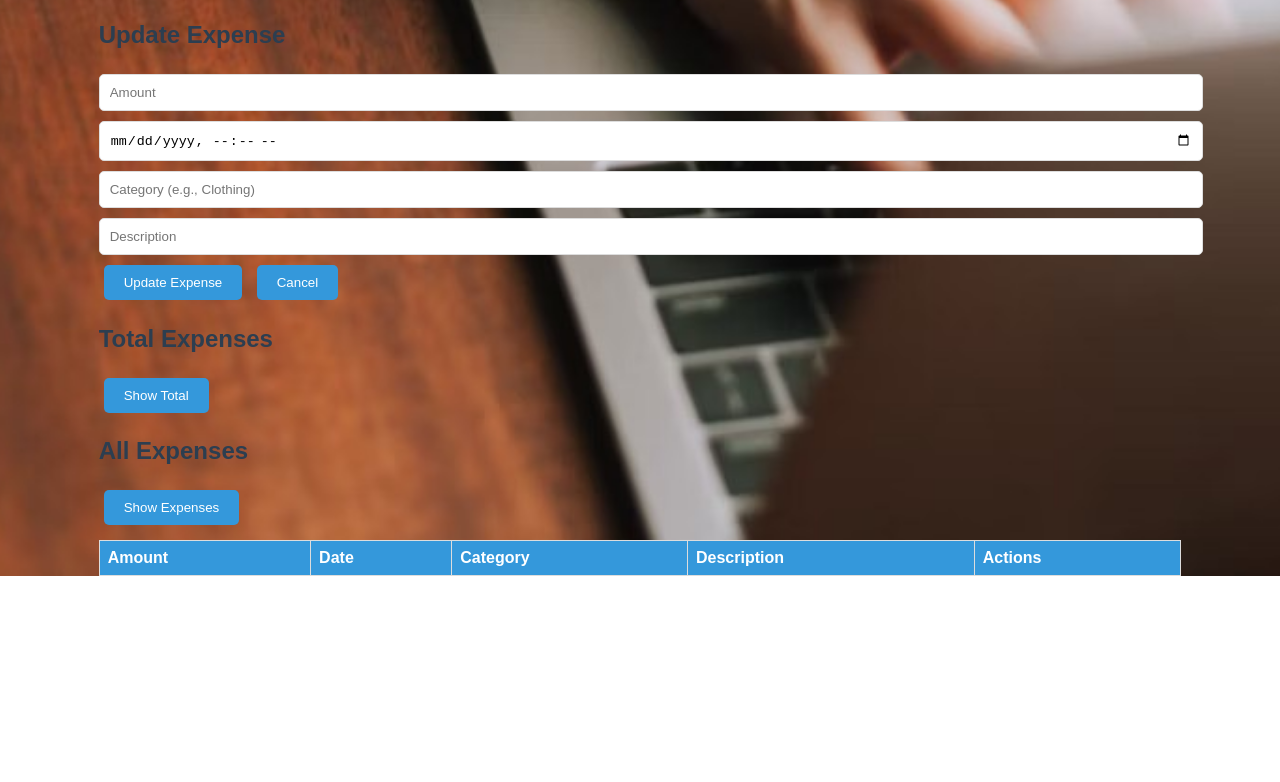
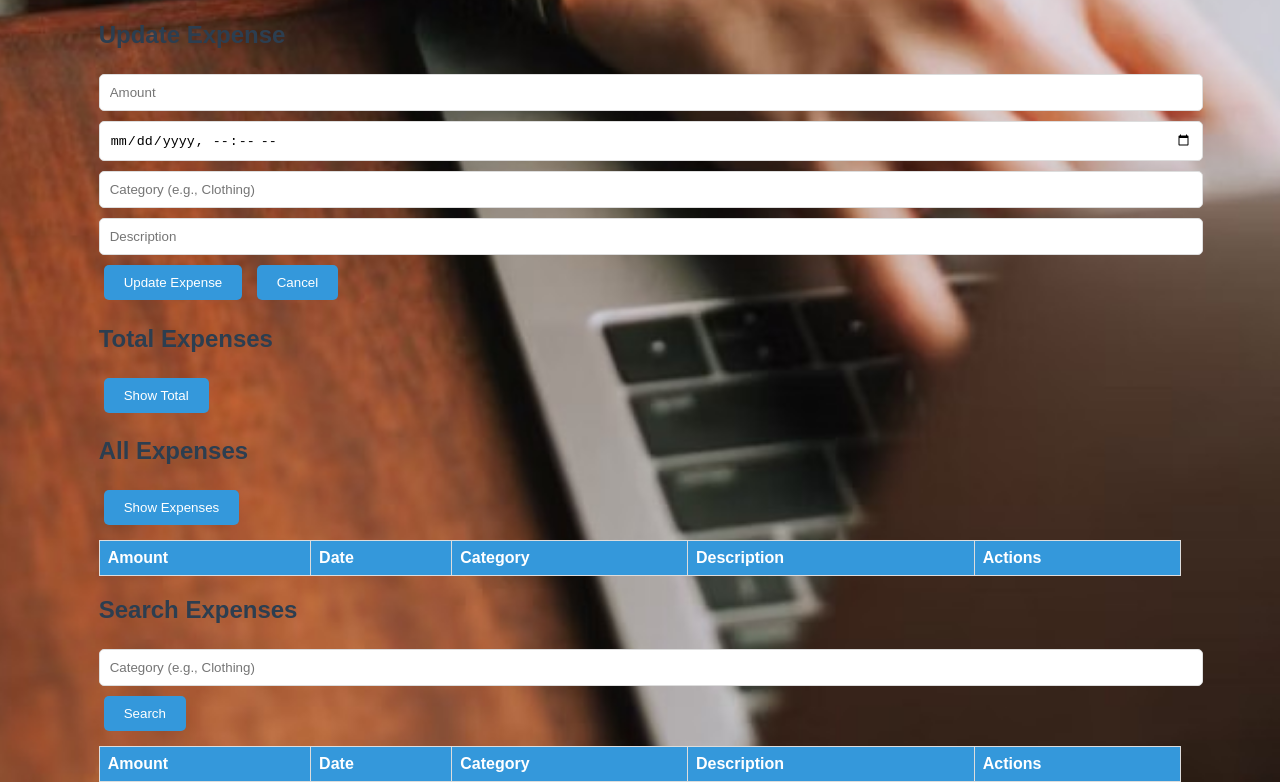
Before and after one commit to yusufusmahn/FrontEnd-Projects, a plain HTML site: page EXPENSE TRACKER/index.html in a window 1280 px wide. Shown: the part 1110-1892 px from the top of the page. Before the commit the page ends 1686 px from the top, so only its background shows below. Drawn offline with Linux system fonts and the light colour scheme; files that its build step writes are made by us from their sources.

Commit message:
task update

```diff
--- a/EXPENSE TRACKER/index.html
+++ b/EXPENSE TRACKER/index.html
@@ -78,6 +78,28 @@
                 <tbody id="expenses-tbody"></tbody>
             </table>
 
+            <h2>Search Expenses</h2>
+            <form id="search-expense-form">
+                <input type="text" id="search-category" placeholder="Category (e.g., Clothing)">
+                <button type="submit">Search</button>
+            </form>
+
+            <table id="search-table">
+                <thead>
+                    <tr>
+                        <th>Amount</th>
+                        <th>Date</th>
+                        <th>Category</th>
+                        <th>Description</th>
+                        <th>Actions</th>
+                    </tr>
+                </thead>
+
+                <tbody id="search-tbody"></tbody>
+            </table>
+        </div>
+        <div id="message"></div>
+    </div>
     <script src="script.js"></script>
 </body>
 </html>
```
